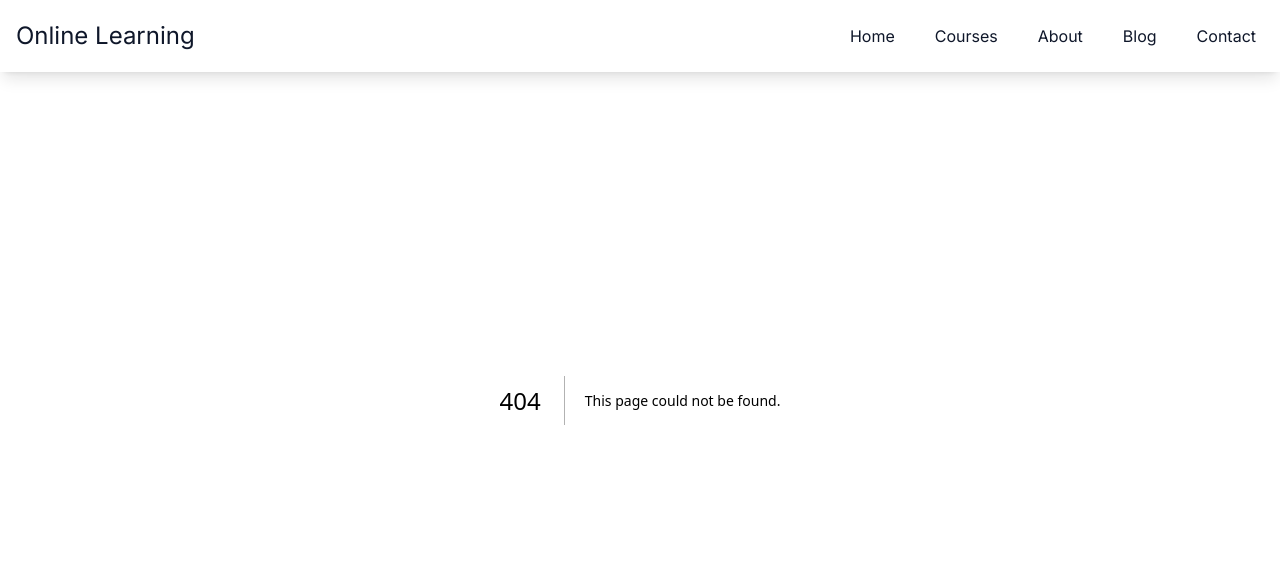
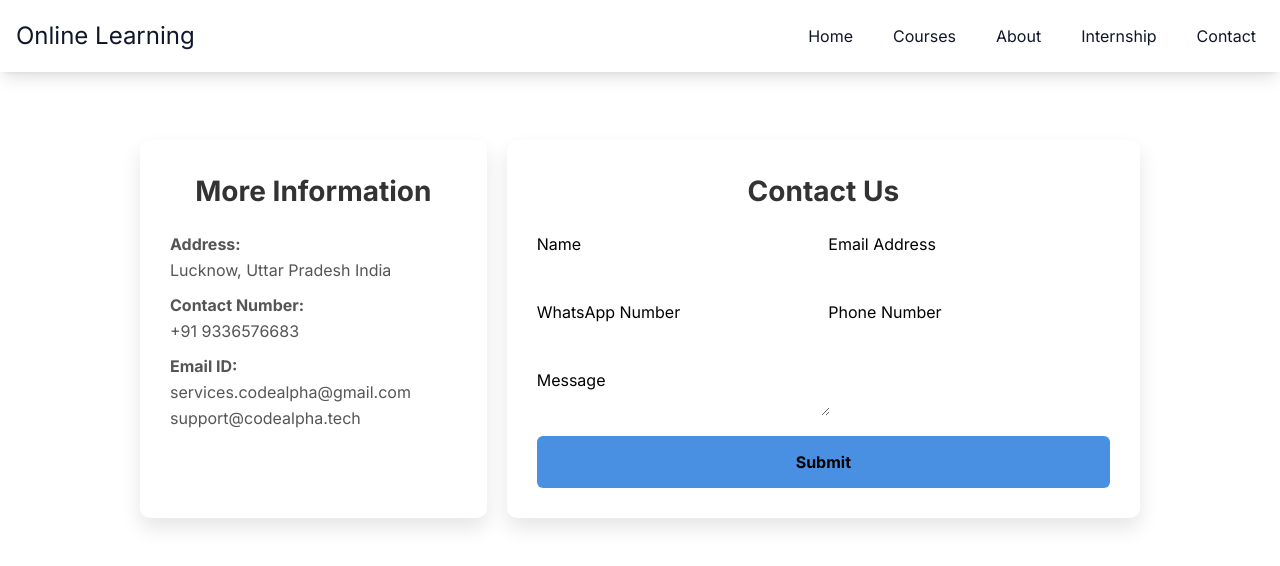
Before and after one commit to Ashmit-Ag/code_genz, a Next.js app: page /contact in a window 1280 px wide. Before the commit this address had no page. Shown: the top 566 px of the page. Built offline with nearby package versions, Linux system fonts and the light colour scheme.

Commit message:
contactpage internship page

```diff
--- /dev/null
+++ b/app/contact/page.module.css
@@ -0,0 +1,119 @@
+@import url('https://fonts.googleapis.com/css2?family=Roboto:wght@400;500;700&display=swap');
+
+.body {
+  font-family: 'Roboto', sans-serif;
+  background-color: #f5f7fa;
+  color: #333333;
+}
+
+.container {
+  display: flex;
+  flex-wrap: wrap;
+  padding: 140px;
+  justify-content: center;
+  gap: 20px;
+}
+
+.infoSection {
+  flex: 1;
+  min-width: 300px;
+  background-color: #0000;
+  padding: 30px;
+  border-radius: 10px;
+  box-shadow: 0 10px 20px rgba(0, 0, 0, 0.1);
+}
+
+.formSection {
+  flex: 2;
+  min-width: 300px;
+  background-color: #ffffff;
+  padding: 30px;
+  border-radius: 10px;
+  box-shadow: 0 10px 20px rgba(0, 0, 0, 0.1);
+}
+
+.heading {
+  font-size: 28px;
+  color: #333333;
+  margin-bottom: 20px;
+  font-weight: 700;
+  text-align: center;
+}
+
+.paragraph {
+  margin: 10px 0;
+  color: #555555;
+  line-height: 1.6;
+}
+
+.row {
+  display: flex;
+  flex-wrap: wrap;
+  margin-bottom: 20px;
+  gap: 10px;
+}
+
+.column {
+  flex: 1;
+  min-width: 200px;
+}
+
+.label {
+  display: block;
+  margin-bottom: 8px;
+  color: #333333;
+  font-weight: 500;
+}
+
+.input, .textarea {
+  width: 100%;
+  padding: 14px;
+  border: 2px solid #000;
+  border-radius: 6px;
+  box-sizing: border-box;
+  font-size: 14px;
+  font-family: 'Roboto', sans-serif;
+  /* transition: border-color 0.3s ease, box-shadow 0.3s ease; */
+  background-color: #000000;
+}
+/*
+.input:focus, .textarea:focus {
+  border-color: #80d1ff;
+  box-shadow: 0 0 8px rgba(0, 128, 255, 0.3);
+  outline: none;
+} */
+
+.textarea {
+  height: 120px;
+}
+
+.submitButton {
+  display: block;
+  width: 100%;
+  padding: 14px 0;
+  background-color: #4a90e2;
+  /* color: white; */
+  /* border: none; */
+  border-radius: 6px;
+  cursor: pointer;
+  font-size: 16px;
+  font-weight: 700;
+  text-align: center;
+  transition: background-color 0.3s ease, transform 0.3s ease;
+}
+
+.submitButton:hover {
+  background-color: #357ab8;
+  transform: translateY(-2px);
+}
+
+@media (max-width: 768px) {
+  .row {
+    flex-direction: column;
+  }
+
+  .column {
+    margin-right: 0;
+    margin-bottom: 10px;
+  }
+}
--- /dev/null
+++ b/app/contact/page.tsx
@@ -0,0 +1,15 @@
+import React from 'react';
+import styles from './page.module.css';
+import ContactForm from '../../components/ContactForm';
+import ContactInfo from '../../components/ContactInfo';
+
+const Contact: React.FC = () => {
+  return (
+    <div className={styles.container}>
+      <ContactInfo />
+      <ContactForm />
+    </div>
+  );
+};
+
+export default Contact;
--- /dev/null
+++ b/app/internship/page.tsx
@@ -0,0 +1,19 @@
+// app/course/page.tsx
+import React from "react";
+import { courses } from "../../data/courses";
+import CourseCard from "@/components/CourseCard";
+
+const Courses: React.FC = () => {
+  return (
+    <div className="mx-auto p-10 md:w-4/5 w-full">
+      <h2 className="text-5xl font-bold text-center mb-10 mt-16">Pick a Internship of yourself</h2>
+      <div className="flex flex-wrap justify-center items-center gap-14">
+        {courses.map((course) => (
+          <CourseCard key={course.id} course={course} />
+        ))}
+      </div>
+    </div>
+  );
+};
+
+export default Courses;
--- /dev/null
+++ b/components/ContactForm.tsx
@@ -0,0 +1,39 @@
+import React from 'react';
+import styles from '../app/contact/page.module.css';
+
+const ContactForm: React.FC = () => {
+  return (
+    <div className={styles.formSection}>
+      <h2 className={styles.heading}>Contact Us</h2>
+      <form>
+        <div className={styles.row}>
+          <div className={styles.column}>
+            <label htmlFor="name">Name</label>
+            <input type="text" id="name" name="name" />
+          </div>
+          <div className={styles.column}>
+            <label htmlFor="email">Email Address</label>
+            <input type="email" id="email" name="email" />
+          </div>
+        </div>
+        <div className={styles.row}>
+          <div className={styles.column}>
+            <label htmlFor="whatsapp">WhatsApp Number</label>
+            <input type="text" id="whatsapp" name="whatsapp" />
+          </div>
+          <div className={styles.column}>
+            <label htmlFor="phone">Phone Number</label>
+            <input type="text" id="phone" name="phone" />
+          </div>
+        </div>
+        <div className={styles.row}>
+          <label htmlFor="message">Message</label>
+          <textarea id="message" name="message" />
+        </div>
+        <button type="submit" className={styles.submitButton}>Submit</button>
+      </form>
+    </div>
+  );
+};
+
+export default ContactForm;
--- /dev/null
+++ b/components/ContactInfo.tsx
@@ -0,0 +1,25 @@
+import React from 'react';
+import styles from '../app/contact/page.module.css';
+
+const ContactInfo: React.FC = () => {
+  return (
+    <div className={styles.infoSection}>
+      <h2 className={styles.heading}>More Information</h2>
+      <p className={styles.paragraph}>
+        <strong>Address:</strong><br />
+        Lucknow, Uttar Pradesh India
+      </p>
+      <p className={styles.paragraph}>
+        <strong>Contact Number:</strong><br />
+        +91 9336576683
+      </p>
+      <p className={styles.paragraph}>
+        <strong>Email ID:</strong><br />
+        services.codealpha@gmail.com<br />
+        support@codealpha.tech
+      </p>
+    </div>
+  );
+};
+
+export default ContactInfo;
--- a/components/navbar.tsx
+++ b/components/navbar.tsx
@@ -37,7 +37,7 @@ const Navbar = () => {
           <Link href="/about">About</Link>
         </li>
         <li className="mt-2 md:mt-0 transition-all hover:bg-gray-200 md:py-2 md:px-2 px-8 py-3 rounded-md">
-          <Link href="/blog">Blog</Link>
+          <Link href="/internship">Internship</Link>
         </li>
         <li className="mt-2 md:mt-0 transition-all hover:bg-gray-200 md:py-2 md:px-2 px-8 py-3 rounded-md">
           <Link href="/contact">Contact</Link>
```
